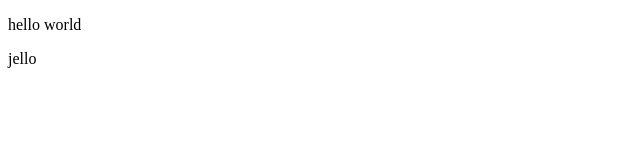
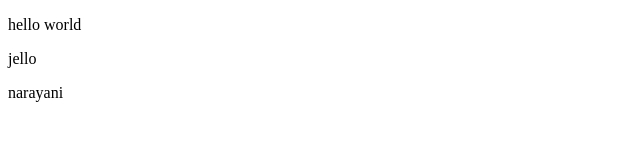
Before and after one commit to Narayani-86/Portfplio, a plain HTML site: page index.html in a window 1280 px wide. Shown: the full height of the page, 0-640 px from the left. Drawn offline with Linux system fonts and the light colour scheme.

Commit message:
dropdown

```diff
--- a/index.html
+++ b/index.html
@@ -8,5 +8,6 @@
 <body>
     <p>hello world</p>
     <p>jello</p>
+    <dropdown>narayani</dropdown>
 </body>
 </html>
```
